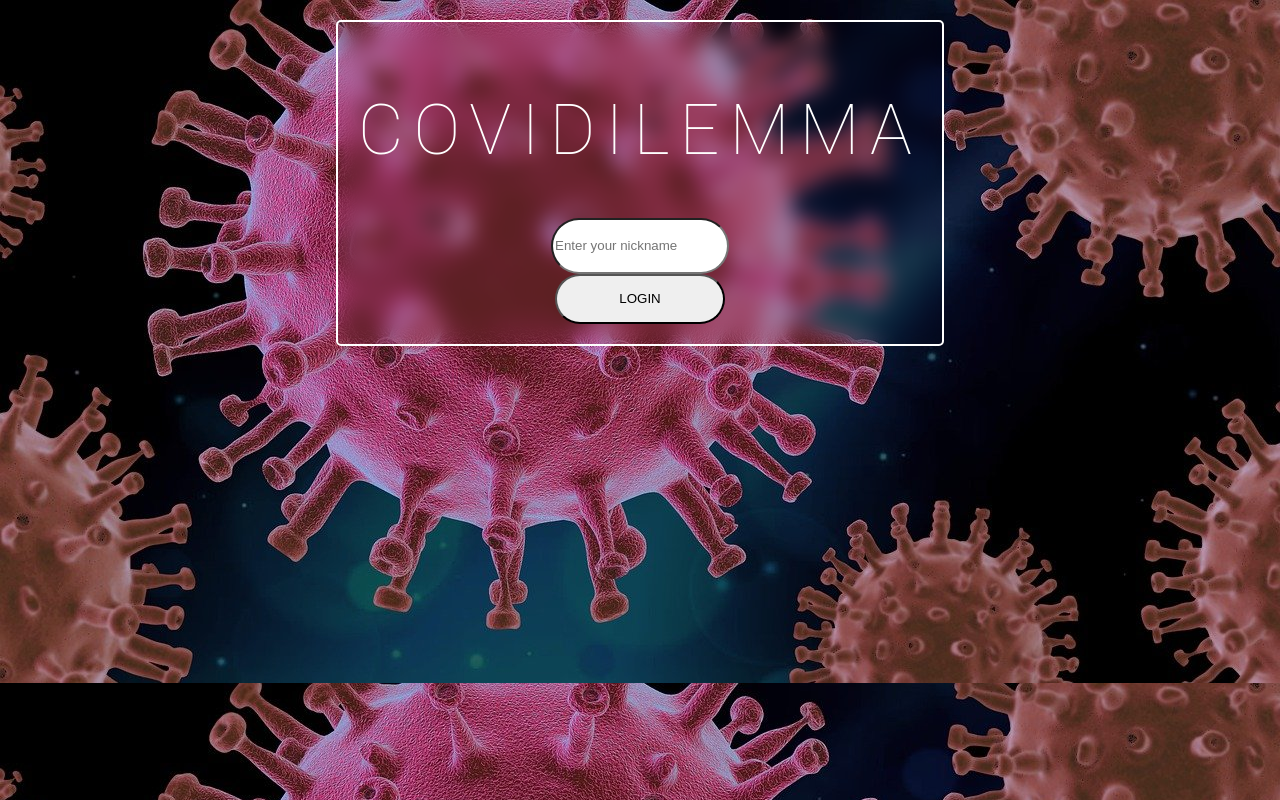
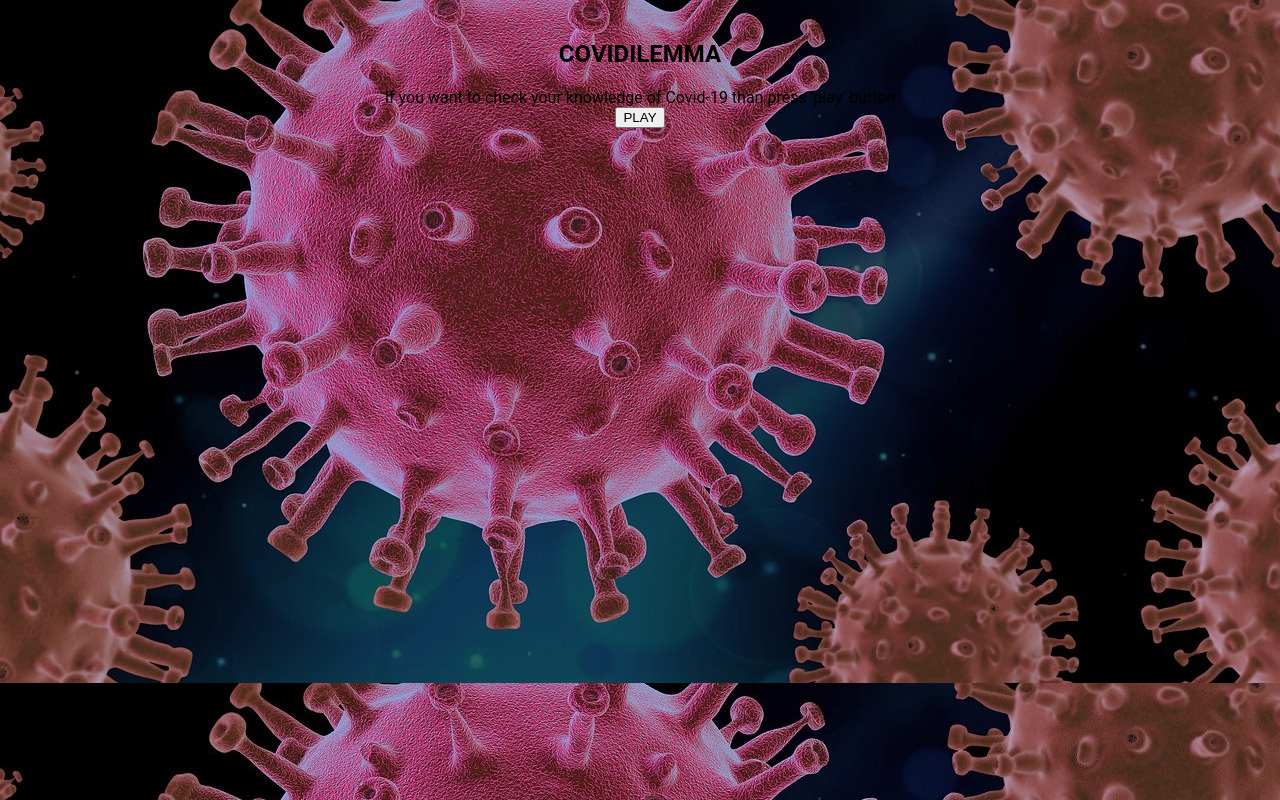
Before and after one commit to eviczia/covidilemma-be, a React (Create React App) app in the folder Frontend/covidilemma-fe/: page / in a window 1280 px wide. Built offline with nearby package versions, Linux system fonts and the light colour scheme.

Commit message:
Login cleanup redirect (#6)
* some css

* send user nickname in axios body after login

* created main page

```diff
--- a/Frontend/covidilemma-fe/package.json
+++ b/Frontend/covidilemma-fe/package.json
@@ -9,6 +9,7 @@
     "axios": "^0.20.0",
     "react": "^16.13.1",
     "react-dom": "^16.13.1",
+    "react-redux": "^7.2.1",
     "react-router-dom": "^5.2.0",
     "react-scripts": "3.4.3"
   },
--- a/Frontend/covidilemma-fe/src/App.js
+++ b/Frontend/covidilemma-fe/src/App.js
@@ -1,13 +1,24 @@
 import React from "react";
 
 import Login from "./components/Login";
+import { BrowserRouter as Router, Switch, Route } from "react-router-dom";
+import Main from "./components/Main";
 import "./App.css";
 
 function App() {
   return (
-    <div className="App">
-      <Login></Login>
-    </div>
+    <Router>
+      <Switch>
+        <div className="App">
+          <Route path="/login">
+            <Login />
+          </Route>
+          <Route exact path="/">
+            <Main />
+          </Route>
+        </div>
+      </Switch>
+    </Router>
   );
 }
 
--- a/Frontend/covidilemma-fe/src/components/Login.css
+++ b/Frontend/covidilemma-fe/src/components/Login.css
@@ -12,7 +12,6 @@ body {
   border-radius: 5px;
   padding: 20px;
   backdrop-filter: blur(10px);
-  /* height: 480px; */
 }
 
 .title {
--- a/Frontend/covidilemma-fe/src/components/Login.js
+++ b/Frontend/covidilemma-fe/src/components/Login.js
@@ -3,32 +3,38 @@ import axios from "axios";
 import "./Login.css";
 
 function Login() {
-  const [nickName, setNickName] = useState({});
-  const [errorMessage, setErrorMessage] = useState({
-    message: "",
-    isError: false,
+  const [user, setUser] = useState({
+    name: "",
   });
+
+  //   const [errorMessage, setErrorMessage] = useState({
+  //     message: "",
+  //     isError: false,
+  //   });
 
   async function handleSubmit(event) {
     event.preventDefault();
-    axios({
-      method: "post",
-      url: "http://localhost:8080/login",
-      headers: {},
-      data: {
-        nickName: { nickName },
-      },
-    }).then((response) => {
-      if (response.status === 400) {
-      } else {
-        setNickName(nickName);
-      }
-    });
+    axios
+      .post("http://localhost:8080/login", {
+        nickname: user.name,
+      })
+      .then((response) => {
+        //   if (response.status === 400) {
+        //   } else if (response.status === 200) {
+        //     setUser(user.nickName);
+        // window.location.replace = "/";
+        // browserHistory.push("/");
+        //store token
+        //   }
+      });
+  }
+
+  function handleInputChange(event) {
+    setUser({ name: event.target.value });
   }
 
   return (
     <div className="loginPage">
-      <div className="bg.image"></div>
       <div className="title">
         <h1 className="title">COVIDILEMMA</h1>
       </div>
@@ -38,10 +44,10 @@ function Login() {
             <input
               type="text"
               name="nickname"
-              //   value={nickName}
+              value={user.name}
               placeholder="Enter your nickname"
               className="nicknameInput"
-              //   onChange={handleInputChange}
+              onChange={handleInputChange}
             />
           </div>
           <div className="submit">
--- /dev/null
+++ b/Frontend/covidilemma-fe/src/components/Main.css
@@ -0,0 +1,6 @@
+body {
+    display: flex;
+    font-family: "Roboto", sans-serif;
+    padding: 20px;
+    justify-content: center;
+  }
--- a/Frontend/covidilemma-fe/src/components/Main.js
+++ b/Frontend/covidilemma-fe/src/components/Main.js
@@ -1,10 +1,18 @@
 import React from "react";
 
 function Main() {
+  function renderQuiz() {}
   return (
     <div>
       <h2>COVIDILEMMA</h2>
-      <div>Quiz</div>
+      <div>
+        If you want to check your knowledge of Covid-19 than press 'play' button
+      </div>
+      <div>
+        <button type="submit" className="playButton" onChange={renderQuiz}>
+          PLAY
+        </button>
+      </div>
     </div>
   );
 }
--- /dev/null
+++ b/Frontend/covidilemma-fe/src/constants.js
@@ -0,0 +1,5 @@
+import axios from "axios";
+
+export const URL = "https://localhost:3000";
+export const API_URL = "https://localhost:3000";
+export const my_app = axios.create({ baseURL: API_URL });
```
Also changed, not shown: Frontend/covidilemma-fe/src/auth.js (added, +86 -0 lines), Frontend/covidilemma-fe/src/services/storeToken.js (added, +16 -0 lines).
